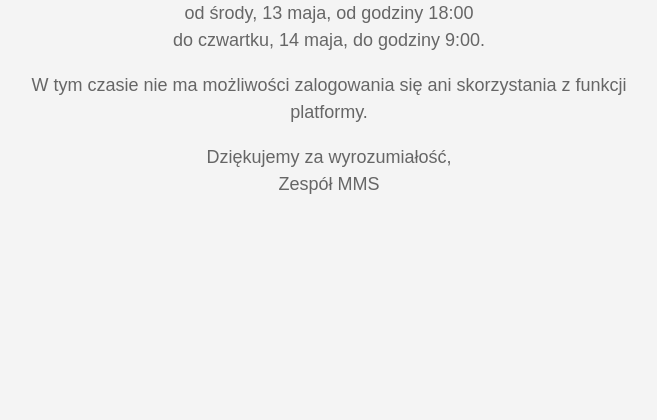
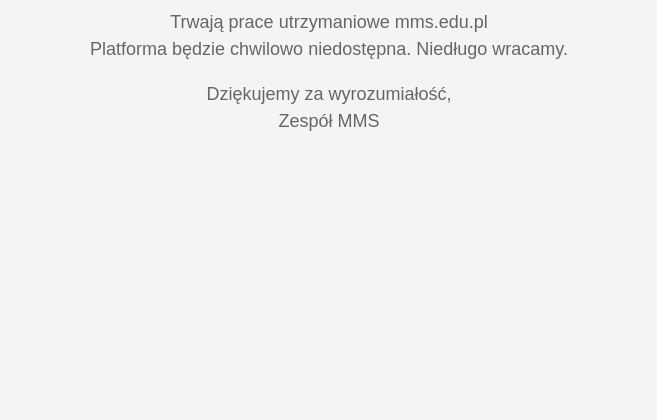
Before and after one commit to mms-edu-pl/przerwa-techniczna, a plain HTML site: page index.html in a window 1280 px wide. Shown: the part 428-848 px from the top of the page, without its empty margins (311-968 px from the left). Drawn offline with Linux system fonts and the light colour scheme.

Commit message:
Update maintenance message and platform name

```diff
--- a/index.html
+++ b/index.html
@@ -75,18 +75,10 @@
         <h1>Przerwa techniczna</h1>
 
         <p>
-            Trwają prace utrzymaniowe platformy Twój MMS.
+            Trwają prace utrzymaniowe mms.edu.pl
             <br>
-            Platforma będzie niedostępna
-            <br>
-            od środy, 13 maja, od godziny 18:00
-            <br>
-            do czwartku, 14 maja, do godziny 9:00.
-        </p>
+            Platforma będzie chwilowo niedostępna. Niedługo wracamy.
 
-        <p>
-            W tym czasie nie ma możliwości zalogowania się ani skorzystania z funkcji platformy.
-        </p>
 
         <p>
             Dziękujemy za wyrozumiałość,
```
